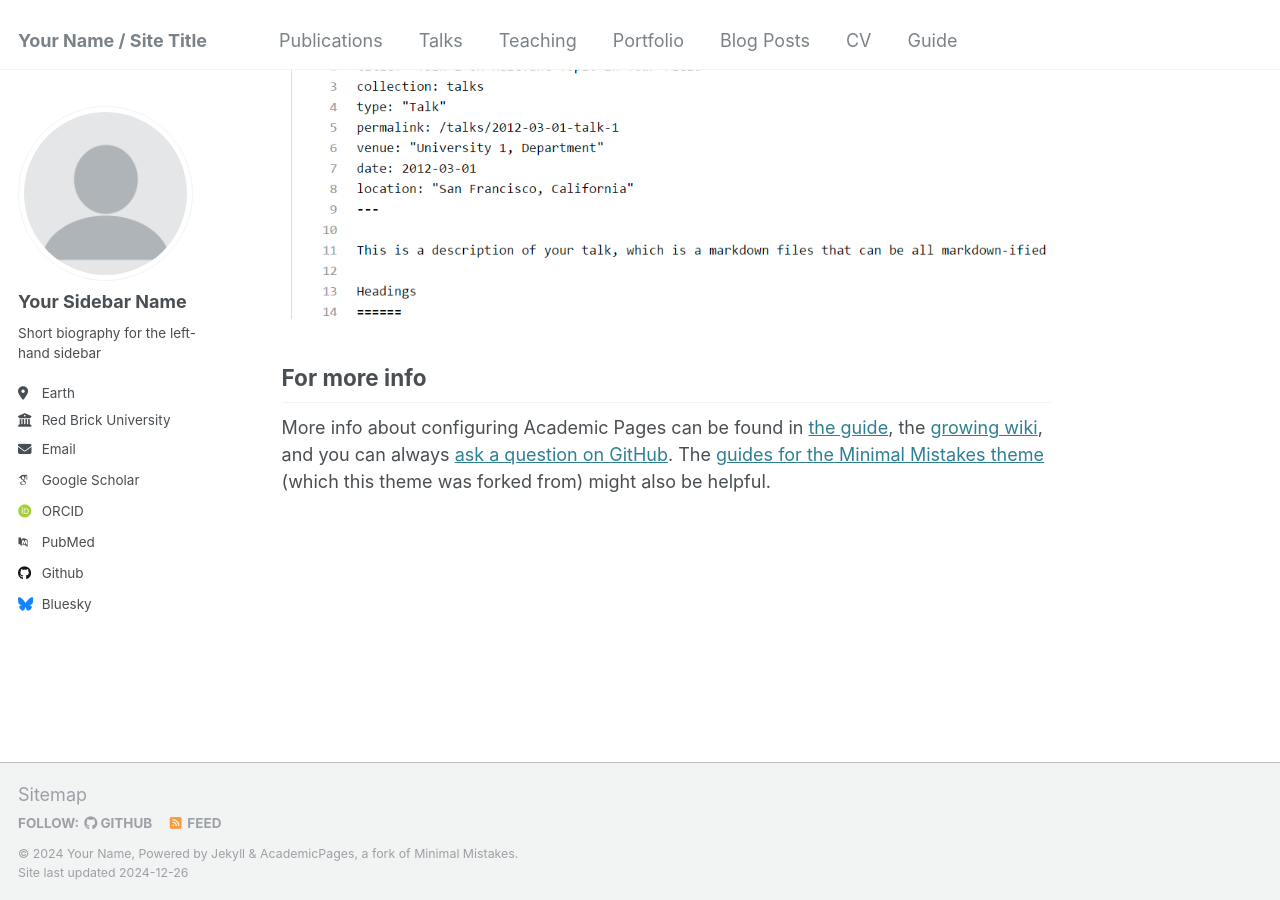
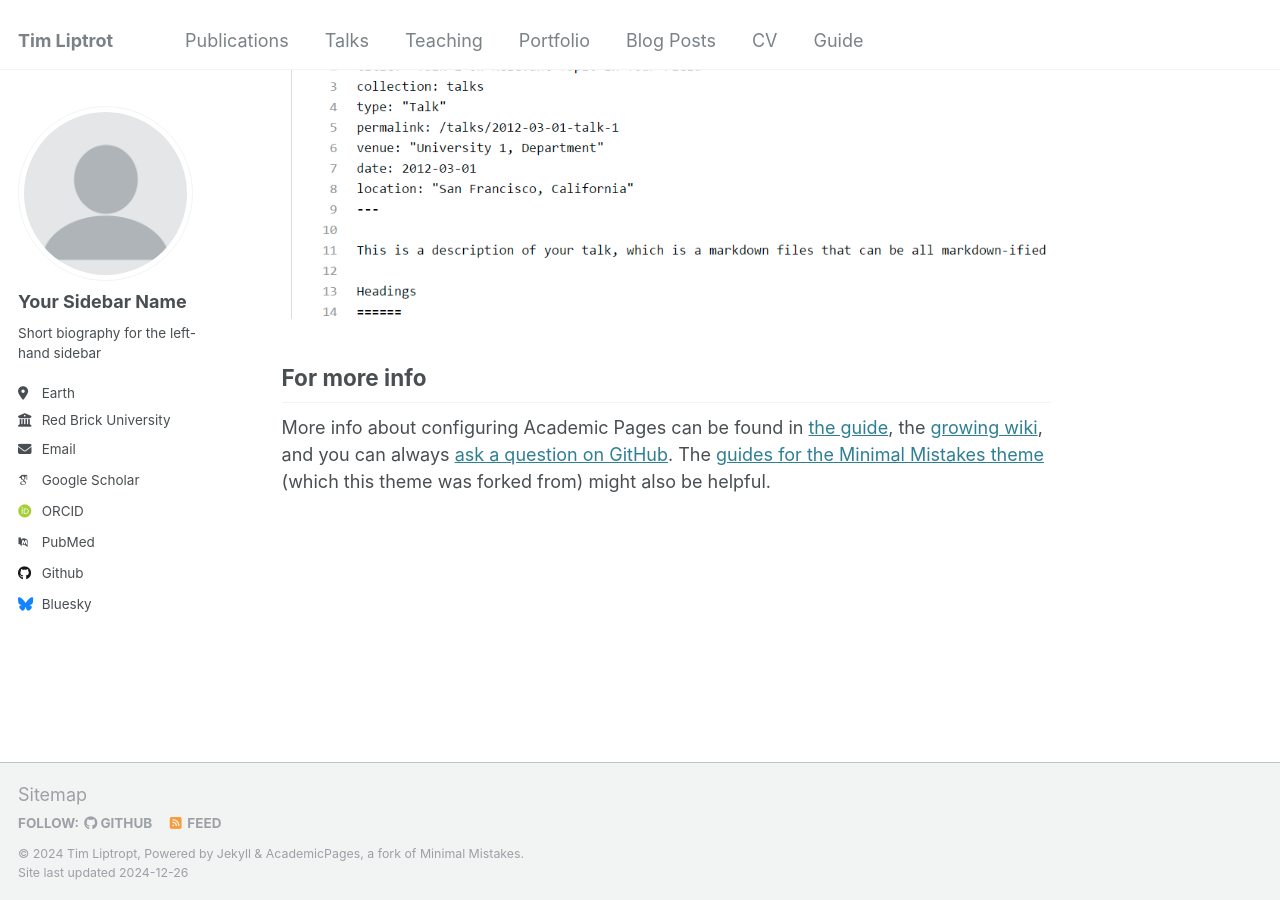
Before and after one commit to tliptrot/author2, a Jekyll site: the page built from _pages/about.md, in a window 1280 px wide and 900 px high, scrolled down 2643 px. Built offline with Jekyll 4.4.1, drawn with Linux system fonts in a browser that asks for light colours; some web fonts are replaced.

Commit message:
Update _config.yml
start

```diff
--- a/_config.yml
+++ b/_config.yml
@@ -8,10 +8,10 @@
 
 # Basic Site Settings
 locale                   : "en-US"
-title                    : "Your Name / Site Title"
+title                    : "Tim Liptrot"
 title_separator          : "-"
-name                     : &name "Your Name"
-description              : &description "personal description"
+name                     : &name "Tim Liptropt"
+description              : &description "PhD Student at Georgetown University specialising in comparative political economy and autocracies."
 url                      : https://academicpages.github.io # the base hostname & protocol for your site e.g. "https://[your GitHub username].github.io"
 baseurl                  : "" # the subpath of your site, e.g. "/blog"
 repository               : "academicpages/academicpages.github.io"
```
